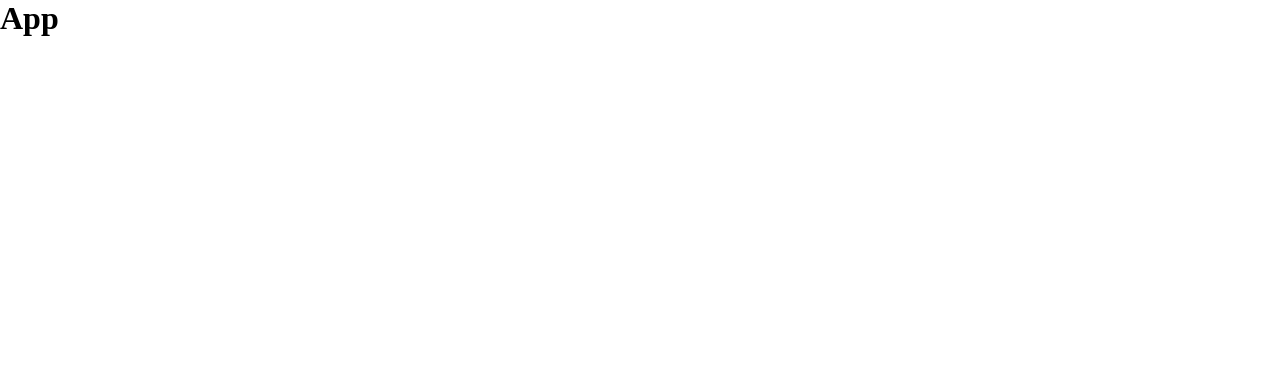
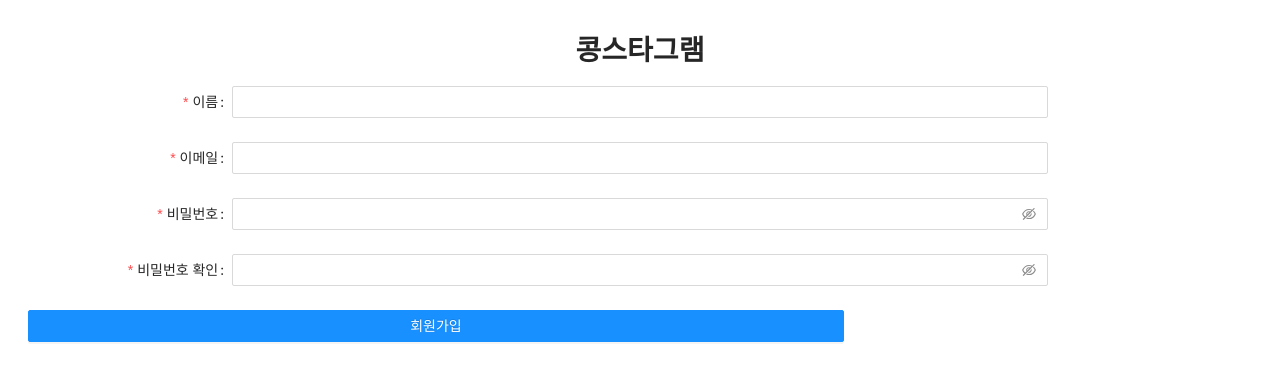
Before and after one commit to livemehere/react-social, a React (Create React App) app: page /signup in a window 1280 px wide. Shown: the top 380 px of the page. Built offline with nearby package versions, Linux system fonts and the light colour scheme.

Commit message:
UI : 회원가입 FORM

```diff
--- a/package.json
+++ b/package.json
@@ -3,11 +3,14 @@
   "version": "0.1.0",
   "private": true,
   "dependencies": {
+    "@ant-design/icons": "^4.7.0",
     "@testing-library/jest-dom": "^5.16.4",
     "@testing-library/react": "^13.3.0",
     "@testing-library/user-event": "^13.5.0",
+    "antd": "^4.21.7",
     "react": "^18.2.0",
     "react-dom": "^18.2.0",
+    "react-router-dom": "^6.3.0",
     "react-scripts": "5.0.1",
     "web-vitals": "^2.1.4"
   },
--- a/public/index.html
+++ b/public/index.html
@@ -1,15 +1,14 @@
 <!DOCTYPE html>
-<html lang="en">
+<html lang="ko">
   <head>
     <meta charset="utf-8" />
     <link rel="icon" href="%PUBLIC_URL%/favicon.ico" />
     <meta name="viewport" content="width=device-width, initial-scale=1" />
     <meta name="theme-color" content="#000000" />
     <meta
-      name="description"
-      content="Web site created using create-react-app"
+      name="Kong social"
+      content="일상을 공유하세요!"
     />
-    <link rel="manifest" href="%PUBLIC_URL%/manifest.json" />
     <title>Kong social</title>
   </head>
   <body>
--- a/src/App.jsx
+++ /dev/null
@@ -1,11 +0,0 @@
-import React from 'react';
-
-function App() {
-  return (
-    <div>
-      <h1>App</h1>
-    </div>
-  );
-}
-
-export default App;
--- a/src/index.css
+++ b/src/index.css
@@ -1,5 +1 @@
-*{
-  box-sizing: border-box;
-  margin: 0;
-  padding: 0;
-}
+@import '~antd/dist/antd.css';
--- a/src/index.js
+++ b/src/index.js
@@ -1,7 +1,7 @@
 import React from 'react';
 import ReactDOM from 'react-dom/client';
 import './index.css';
-import App from './App';
+import App from './layouts/App';
 
 const root = ReactDOM.createRoot(document.getElementById('root'));
 root.render(<App />);
--- /dev/null
+++ b/src/layouts/App.jsx
@@ -0,0 +1,28 @@
+import React, { useState } from 'react';
+import { BrowserRouter, Route, Routes, Navigate } from 'react-router-dom';
+import SignUp from '../pages/SignUp';
+import LogIn from '../pages/LogIn';
+import Home from '../pages/Home';
+
+function App() {
+  const [isLogin] = useState(false);
+
+  return (
+    <BrowserRouter>
+      <Routes>
+        {isLogin ? (
+          <Route path={'/'} element={<Home />} />
+        ) : (
+          <>
+            <Route path={'/'} element={<Navigate to={'/login'} />} />
+            <Route path={'/login'} element={<LogIn />} />
+            <Route path={'/signup'} element={<SignUp />} />
+          </>
+        )}
+        <Route path={'*'} element={<Navigate to={'/'} />} />
+      </Routes>
+    </BrowserRouter>
+  );
+}
+
+export default App;
--- /dev/null
+++ b/src/pages/Home/index.jsx
@@ -0,0 +1,6 @@
+import React from 'react';
+
+const Home = () => {
+  return <div>Home</div>;
+};
+export default Home;
--- /dev/null
+++ b/src/pages/LogIn/index.jsx
@@ -0,0 +1,53 @@
+import React from 'react';
+import { Button, Checkbox, Form, Input } from 'antd';
+
+const LogIn = () => {
+  const onFinish = values => {
+    console.log('Success:', values);
+  };
+
+  const onFinishFailed = errorInfo => {
+    console.log('Failed:', errorInfo);
+  };
+
+  return (
+    <div>
+      <Form
+        name="basic"
+        labelCol={{ span: 8 }}
+        wrapperCol={{ span: 16 }}
+        initialValues={{ remember: true }}
+        onFinish={onFinish}
+        onFinishFailed={onFinishFailed}
+        autoComplete="off"
+      >
+        <Form.Item
+          label="Username"
+          name="username"
+          rules={[{ required: true, message: 'Please input your username!' }]}
+        >
+          <Input />
+        </Form.Item>
+
+        <Form.Item
+          label="Password"
+          name="password"
+          rules={[{ required: true, message: 'Please input your password!' }]}
+        >
+          <Input.Password />
+        </Form.Item>
+
+        <Form.Item name="remember" valuePropName="checked" wrapperCol={{ offset: 8, span: 16 }}>
+          <Checkbox>Remember me</Checkbox>
+        </Form.Item>
+
+        <Form.Item wrapperCol={{ offset: 8, span: 16 }}>
+          <Button type="primary" htmlType="submit">
+            Submit
+          </Button>
+        </Form.Item>
+      </Form>
+    </div>
+  );
+};
+export default LogIn;
--- /dev/null
+++ b/src/pages/SignUp/index.jsx
@@ -0,0 +1,45 @@
+import React from 'react';
+import { Button, Form, Input } from 'antd';
+
+const SignUp = () => {
+  const onFinish = values => {
+    console.log('Success:', values);
+  };
+
+  return (
+    <div style={{ padding: '2em' }}>
+      <h1 style={{ textAlign: 'center', fontWeight: 'bold' }}>콩스타그램</h1>
+      <Form
+        name="basic"
+        labelCol={{ span: 4 }}
+        wrapperCol={{ span: 16 }}
+        initialValues={{ remember: true }}
+        onFinish={onFinish}
+        autoComplete="off"
+      >
+        <Form.Item label="이름" name="name" rules={[{ required: true, message: '이름을 입력해주세요' }]}>
+          <Input />
+        </Form.Item>
+        <Form.Item label="이메일" name="email" rules={[{ required: true, message: '이메일을 입력해주세요' }]}>
+          <Input />
+        </Form.Item>
+        <Form.Item label="비밀번호" name="password" rules={[{ required: true, message: '비밀번호를 입력해주세요' }]}>
+          <Input.Password />
+        </Form.Item>
+        <Form.Item
+          label="비밀번호 확인"
+          name="password-check"
+          rules={[{ required: true, message: '비밀번호를 입력해주세요' }]}
+        >
+          <Input.Password />
+        </Form.Item>
+        <Form.Item style={{ justifyContent: 'center' }}>
+          <Button type="primary" htmlType="submit" style={{ width: '100%' }}>
+            회원가입
+          </Button>
+        </Form.Item>
+      </Form>
+    </div>
+  );
+};
+export default SignUp;
```
Also changed, not shown: .eslintrc.json, public/manifest.json (deleted), public/robots.txt (deleted), 1 other file (tests, documents, lock files or other folders).
